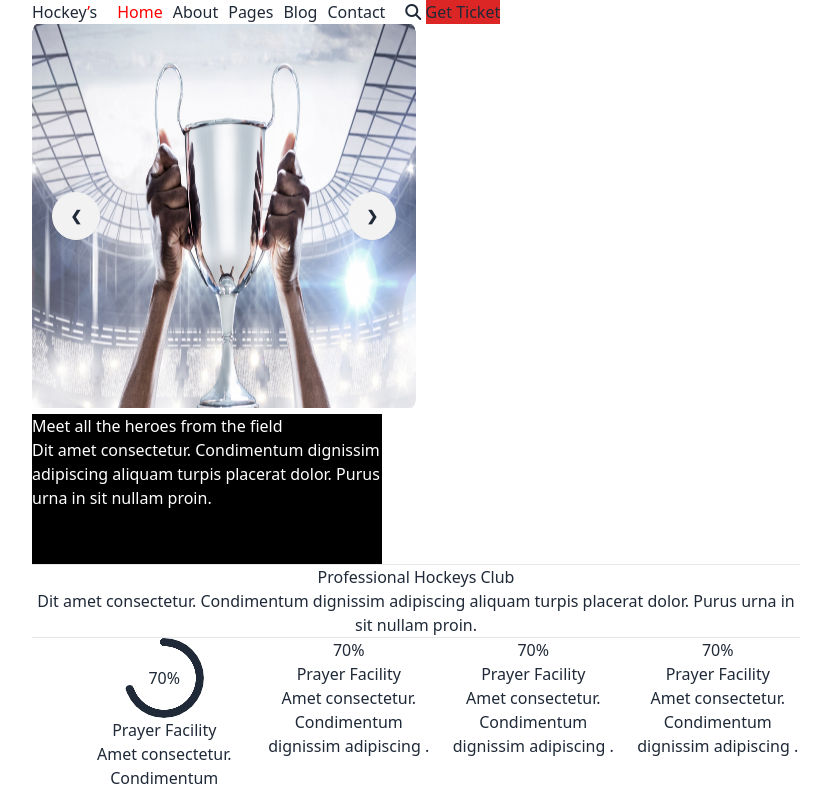
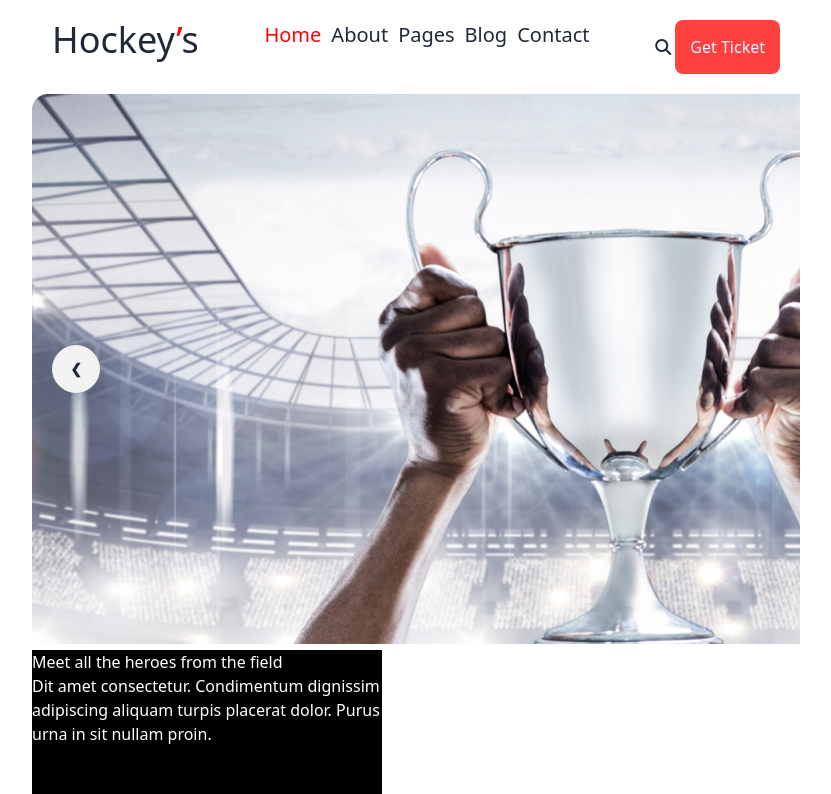
Before and after one commit to Rokib2/Assignment-3, a plain HTML site: page index.html in a window 1280 px wide. Shown: the top 794 px of the page, without its empty margins (224-1055 px from the left). Drawn offline with nearby package versions, Linux system fonts and the light colour scheme.

Commit message:
banner section added

```diff
--- a/index.html
+++ b/index.html
@@ -41,8 +41,10 @@
 
 <body class="font-manrope, margin">
     <header class="header-nav">
-        <nav class="nav-bar">
-            <h1>Hockey<span class="single-quation">’</span>s</h1>
+        <nav class="nav-bar ">
+            <div class="text-4xl ">
+                <h1>Hockey<span class="single-quation">’</span>s</h1>
+            </div>
             <div class="section">
                 <section class="home-color">Home</section>
                 <section>About</section>
@@ -50,18 +52,18 @@
                 <section>Blog</section>
                 <section>Contact</section>
             </div>
-            <div class="">
+            <div>
                 <i class="fa-solid fa-magnifying-glass"></i>
-                <button class="bg-red-600 ">Get Ticket</button>
+                <button class="ticket">Get Ticket</button>
             </div>
 
         </nav>
     </header>
     <main>
-        <div class="carousel min-w-72">
-            <div id="slide1" class="carousel-item relative w-96 h-96">
-                <img src="Images/1.png" class="w-full" />
-                <div class="absolute flex justify-between transform -translate-y-1/2 left-5 right-5 top-1/2">
+        <div class="carousel">
+            <div id="slide1" class="carousel-item relative ">
+                <img src="Images/1.png" class="" />
+                <div class="absolute flex justify-between transform -translate-y-1/2 left-5 right-11 top-1/2">
                     <a href="#slide4" class="btn btn-circle">❮</a>
                     <a href="#slide2" class="btn btn-circle">❯</a>
                 </div>
--- a/styles/styles.css
+++ b/styles/styles.css
@@ -1,7 +1,7 @@
 .nav-bar{
-    align-items: center;
+    justify-content: space-between;
     display: flex;
-    gap: 20px;
+    padding: 20px;
 }
 .home-color{
     color: red;
@@ -11,10 +11,14 @@
 }
 .header-nav{
     align-items: center;
+    justify-content: space-between;
 }
 .section{
     display: flex;
+    font-size: 20px;
     gap: 10px;
+
+
 }
 .background{
 
@@ -70,3 +74,9 @@
     margin-top:20px;
 
 }
+.ticket{
+    padding: 15px;
+    background-color: #FF4240;
+    color: aliceblue;
+    border-radius: 8px;
+}
```
